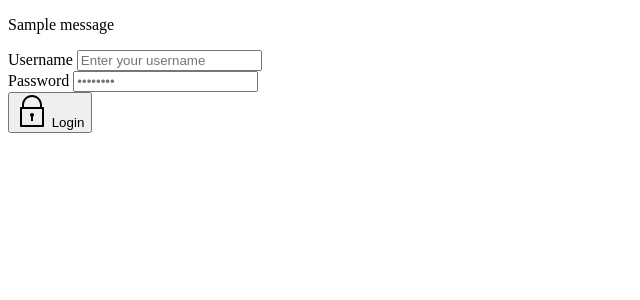
After one commit to fasihmuhammadvirk/banking-management-system, a Django app: template banking_management_system/banking/templates/banking/loginpage.html in a window 1280 px wide. The commit adds this page. Shown: the top 300 px of the page, without its empty margins (0-640 px from the left). Run offline with Django 5.2, Linux system fonts and the light colour scheme; the template is opened without the code that fills it, so the values that code supplies are empty; tables that the repository leaves empty hold one stand-in row (values such as "Sample post"); one stand-in notice (Sample message) is shown.

Commit message:
created the login functionlaity

```diff
--- a/banking_management_system/banking/templates/banking/greet.html
+++ b/banking_management_system/banking/templates/banking/greet.html
@@ -1,5 +1,7 @@
 {% extends 'index.html' %}
 
 {% block content %}
-<h2>hello world</h2>
+
+<h2>hello fasih</h2>
+
 {% endblock %}
--- /dev/null
+++ b/banking_management_system/banking/templates/banking/loginpage.html
@@ -0,0 +1,57 @@
+{% extends 'index.html' %}
+
+{% block content %}
+
+{% if messages%}
+
+{% for message in messages%}
+
+<p>{{message}}</p>
+
+{% endfor %}
+
+{%endif%}
+
+<form class="form" action="" method="POST">
+    {% csrf_token %}
+    <div class="form__group">
+        <label for="username">Username</label>
+        <input
+            id="username"
+            name="username"
+            type="text"
+            placeholder="Enter your username"
+        />
+    </div>
+    <div class="form__group">
+        <label for="password">Password</label>
+        <input
+            id="password"
+            name="password"
+            type="password"
+            placeholder="&bull;&bull;&bull;&bull;&bull;&bull;&bull;&bull;"
+        />
+    </div>
+
+    <button class="btn btn--main" type="submit">
+        <svg
+            version="1.1"
+            xmlns="http://www.w3.org/2000/svg"
+            width="32"
+            height="32"
+            viewBox="0 0 32 32"
+        >
+            <title>lock</title>
+            <path
+                d="M27 12h-1v-2c0-5.514-4.486-10-10-10s-10 4.486-10 10v2h-1c-0.553 0-1 0.447-1 1v18c0 0.553 0.447 1 1 1h22c0.553 0 1-0.447 1-1v-18c0-0.553-0.447-1-1-1zM8 10c0-4.411 3.589-8 8-8s8 3.589 8 8v2h-16v-2zM26 30h-20v-16h20v16z"
+            ></path>
+            <path
+                d="M15 21.694v4.306h2v-4.306c0.587-0.348 1-0.961 1-1.694 0-1.105-0.895-2-2-2s-2 0.895-2 2c0 0.732 0.413 1.345 1 1.694z"
+            ></path>
+        </svg>
+
+        Login
+    </button>
+</form>
+
+{% endblock %}
--- a/banking_management_system/banking/urls.py
+++ b/banking_management_system/banking/urls.py
@@ -3,5 +3,8 @@ from . import views
 
 urlpatterns = [
 
-    path( "", views.greet , name = 'login')
+    path( "", views.login_view , name = 'login'),
+    path("accounts/", views.account_view , name = 'accounts'),
+    path("greet/", views.greet, name = 'greet'),
+    path('logout/', views.logout_view , name = 'logout')
 ]
```
Also changed, not shown: banking_management_system/banking/views.py (+50 -1 lines), banking_management_system/banking/templates/banking/acccounts.html (added), banking_management_system/banking/templates/banking/banks.html (added), 1 other file.
